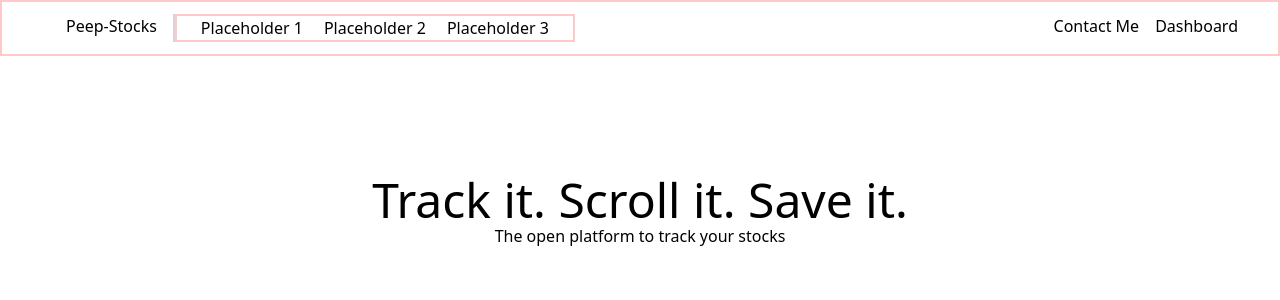
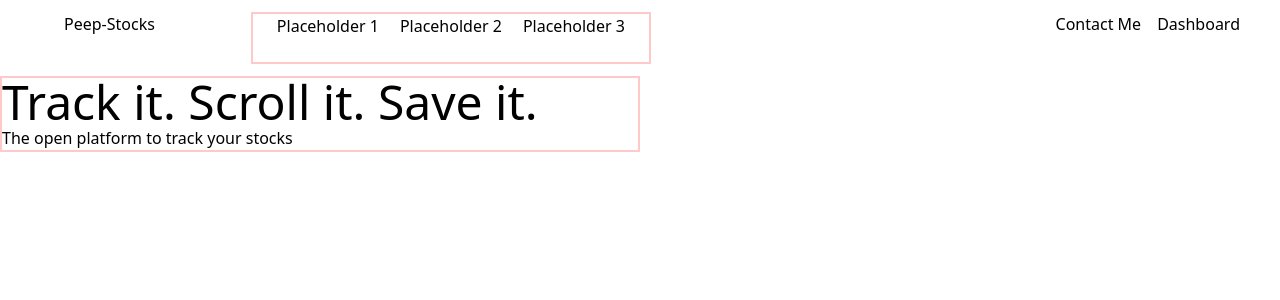
Before and after one commit to ranjanaditya452/Peep_Stocks, a React (Vite) app in the folder stock-trackerFE/: page / in a window 1280 px wide. Shown: the top 300 px of the page. Built offline with nearby package versions, Linux system fonts and the light colour scheme.

Commit message:
Changed some layout css to grid

```diff
--- a/stock-trackerFE/src/components/micro-components/Navbar.jsx
+++ b/stock-trackerFE/src/components/micro-components/Navbar.jsx
@@ -2,9 +2,11 @@ import React from 'react'
 
 const Navbar = () => {
   return (
-  <div className='flex flex-col h-screen'>
-   <div className='flex py-3 pl-16 grow-none  border-2 border-red-200'>
-     <div className='border-r-2 border-gray-300 pr-4'>Peep-Stocks</div>
+  //Homepage root div
+  <div className='grid grid-cols-2 grid-rows-2 '>
+    {/* Homepage header */}
+   <div className='col-span-2 flex gap-20 py-3 pl-16 grow-none  '>
+     <div className=' pr-4'>Peep-Stocks</div>
      <div className='flex justify-between w-100 px-6 border-2 border-red-200 '>
       <div>Placeholder&nbsp;1</div>
       <div>Placeholder&nbsp;2</div>
@@ -15,7 +17,8 @@ const Navbar = () => {
       <div>Dashboard</div>
      </div>
    </div>
-   <div className='flex flex-col grow items-center mt-30'>
+   {/*Title Area (left)*/}
+   <div className='flex flex-col border-2 border-red-200'>
     <div className='text-5xl  '>Track it. Scroll it. Save it.</div>
     <div className=''>The open platform to track your stocks</div>
    </div>
```
